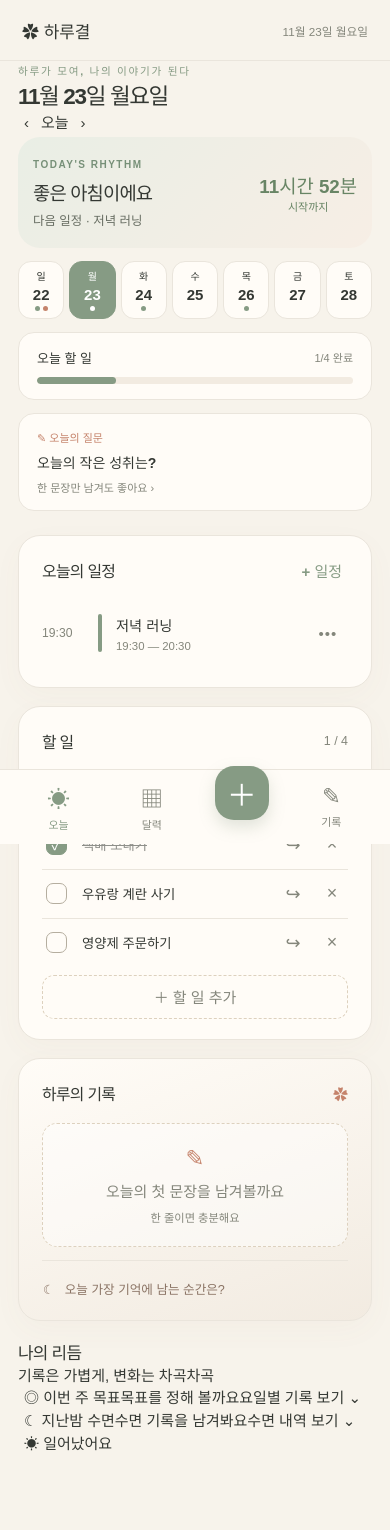
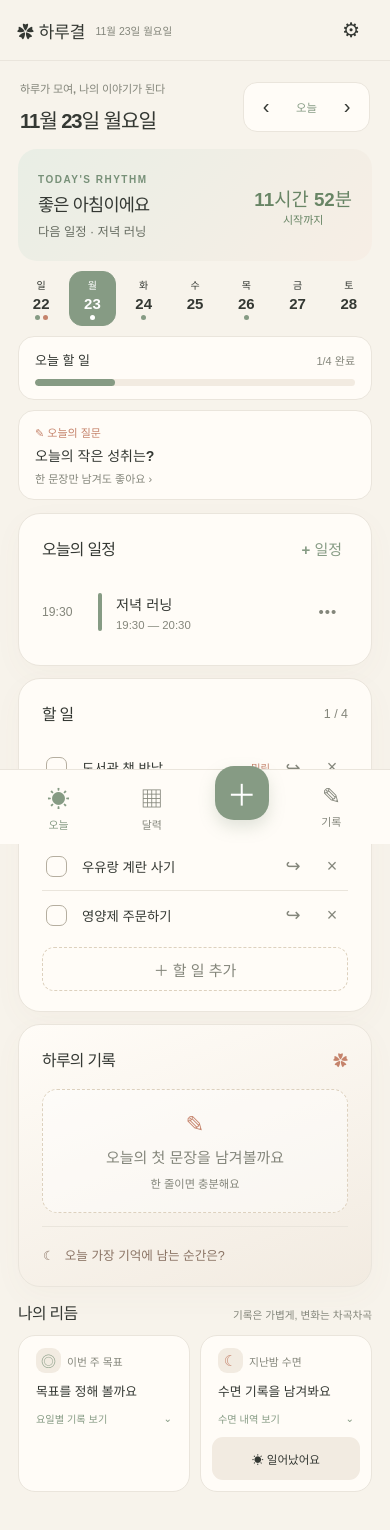
Before and after one commit to tobi06-oss/Daily_GPT, a React (Vite) app: page / in a window 390 px wide. Shown: the top 1530 px of the page. Built offline with nearby package versions, Linux system fonts and the light colour scheme; a web font is replaced by a local one.

Commit message:
style: redesign Today density, rhythm summaries and mobile settings access

```diff
--- a/src/styles.css
+++ b/src/styles.css
@@ -38,3 +38,62 @@
 .life-warning{font-size:12px;line-height:1.65;padding:12px;background:var(--soft);border-radius:12px;margin:14px 0}.life-shortcut-help{font-size:12px;line-height:1.6}.life-shortcut-help p{margin-top:9px}
 @media (prefers-color-scheme:dark){.life-hero{background:linear-gradient(135deg,#344136,#40342d);color:#f1ede7}.life-hero p{color:#dad4c9}.life-kicker{color:#a6c5a6}.life-clock{color:#b6cfb3}.linked-goal{background:#38493b;color:#d5e6d2}}
 @media(max-width:600px){.life-panel{padding:15px 13px}.life-hero{padding:17px 15px}.life-clock{min-width:79px}.life-week button{min-height:58px}.life-goal-heading{align-items:flex-start;flex-direction:column}.life-sleep-stats b{font-size:11px}}
+
+
+/* Today 1.1 — quieter composition, compact daily actions */
+.compact-day-heading{display:flex;align-items:center;justify-content:space-between;gap:10px;padding:19px 4px 13px}
+.compact-day-heading h1{margin-top:9px;font-size:1.55rem;letter-spacing:-.055em}
+.compact-day-heading .kicker{letter-spacing:-.015em;font-size:.74rem;color:var(--muted)}
+.compact-day-navigation{display:flex;align-items:center;gap:2px;background:var(--paper);border:1px solid var(--line);border-radius:14px;padding:3px}
+.compact-day-navigation button{min-width:38px;min-height:42px;font-size:1.35rem}
+.compact-day-navigation .compact-today{font-size:.76rem;font-weight:700;color:var(--sage);min-width:39px}
+.life-top{gap:10px;margin:4px 0 13px}
+.life-hero{min-height:112px;padding:17px 20px;border-radius:19px}
+.life-hero h2{font-size:1.17rem;margin:5px 0 7px}
+.life-hero p{font-size:.82rem}
+.life-week button{border-color:transparent;background:transparent;min-height:55px}
+.life-week button.active{border-color:var(--sage)}
+.life-progress{padding:13px 16px}
+.life-prompt{padding:13px 16px;gap:5px}
+.life-previous{padding:13px 16px}
+.dayview>.block{margin-bottom:12px}
+.rhythm-dashboard{margin:14px 0 22px}
+.rhythm-title{display:flex;justify-content:space-between;gap:10px;align-items:baseline;margin-bottom:11px}
+.rhythm-title h2{font-size:1.06rem}
+.rhythm-title>span{font-size:.71rem;color:var(--muted)}
+.rhythm-cards{display:grid;grid-template-columns:repeat(2,minmax(0,1fr));gap:10px}
+.rhythm-card{display:flex;flex-direction:column;justify-content:space-between;min-width:0;background:var(--paper);border:1px solid var(--line);border-radius:17px;padding:12px 13px}
+.rhythm-card-main{display:flex;align-items:flex-start;flex-direction:column;gap:10px;min-width:0;width:100%;text-align:left}
+.rhythm-legend{font-size:.72rem;color:var(--muted);display:flex;align-items:center;gap:6px}
+.rhythm-icon{background:var(--soft);color:var(--sage);display:grid;place-items:center;width:25px;height:25px;border-radius:9px;font-size:1rem}
+.rhythm-icon.moon{color:var(--coral)}
+.rhythm-card-main strong{font-size:.85rem;line-height:1.45;font-weight:700;overflow-wrap:anywhere}
+.rhythm-expand{display:flex;justify-content:space-between;align-items:center;width:100%;font-size:.68rem;color:var(--sage)}
+.rhythm-one-tap{border-radius:11px;background:var(--soft);color:var(--text);font-size:.77rem;min-height:43px;margin-top:10px;font-weight:700}
+.rhythm-message{margin-top:8px;color:var(--sage);font-size:.75rem}
+.rhythm-dashboard>.life-panel{margin:10px 0 2px}
+.journal-draft-notice{font-size:.78rem;color:var(--sage);background:var(--soft);border-radius:10px;padding:8px 11px;margin:0 0 10px}
+.journal-draft-status{font-size:.75rem;color:var(--muted);margin:0 0 14px}
+.capture-event-fields{display:grid;grid-template-columns:repeat(2,minmax(0,1fr));gap:9px;width:100%}
+.capture-event-fields>label{display:flex;flex-direction:column;min-width:0;gap:6px;color:var(--muted);font-size:.77rem}
+.capture-event-fields input,.capture-event-fields select{max-width:100%;width:100%;min-width:0;padding:10px}
+.capture-weekdays{display:flex;gap:4px;grid-column:1/-1}
+.capture-weekdays button{flex:1;min-height:42px;border-radius:11px;background:var(--paper);border:1px solid var(--line)}
+.capture-weekdays button.selected{background:var(--sage);color:white;border-color:var(--sage)}
+.topbar button.settings-trigger{background:transparent;color:var(--text)}
+@media(max-width:899px){
+  .topbar>button.settings-trigger{display:grid;place-items:center;margin-left:auto;flex:none;width:44px;height:44px;font-size:1.35rem;border-radius:14px}
+  .topbar>button.top-add{display:none}
+  .topbar{gap:10px;padding:0 17px}
+  .top-date{font-size:.7rem}
+  .compact-day-heading{padding:18px 2px 11px}
+  .compact-day-heading h1{font-size:1.35rem}
+  .rhythm-card{padding:11px}
+}
+@media(max-width:380px){
+  .compact-day-heading .kicker{font-size:.67rem}
+  .compact-day-heading h1{font-size:1.19rem}
+  .compact-day-navigation button{min-width:31px}
+  .rhythm-card-main strong{font-size:.76rem}
+  .rhythm-title>span{display:none}
+}
```
